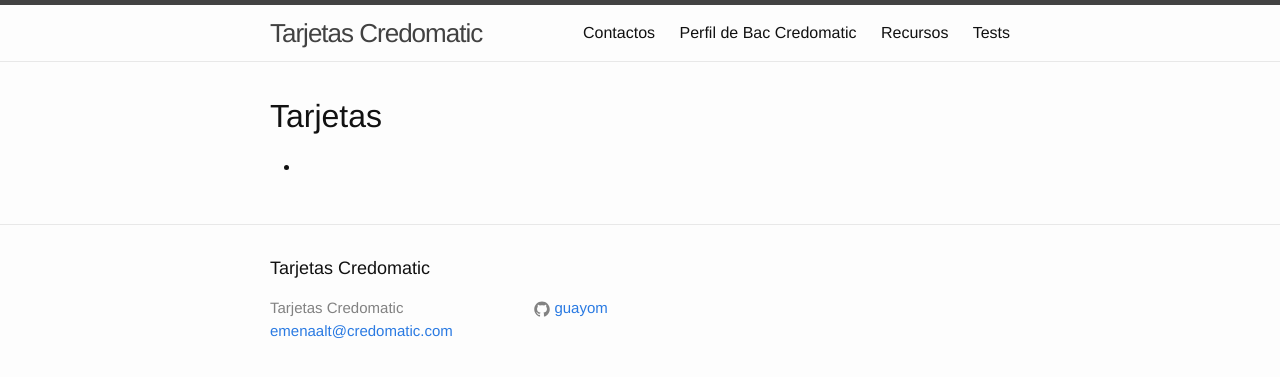
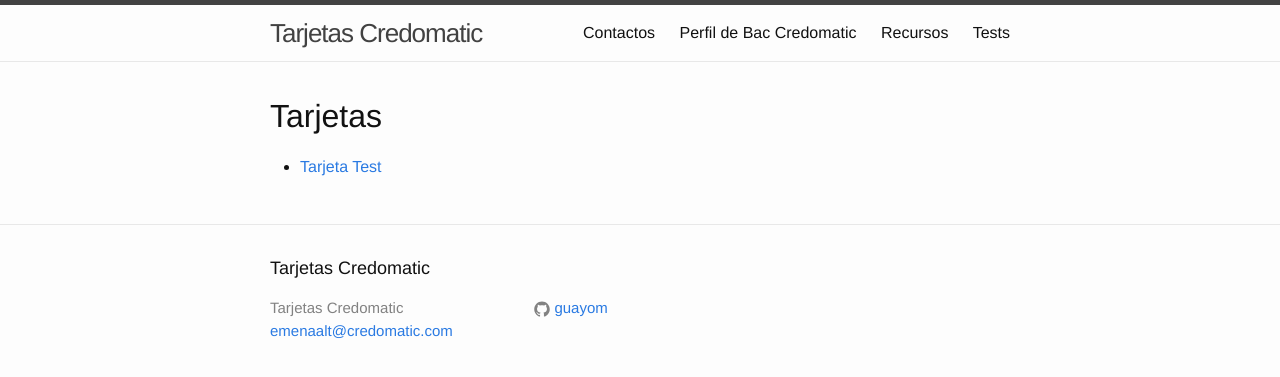
Before and after one commit to guayom/tarjetas, a Jekyll site: the page built from index.html, in a window 1280 px wide. Shown: the top 377 px of the page. Built offline with Jekyll 4.4.1, drawn with Linux system fonts in a browser that asks for light colours.

Commit message:
Fixed index

```diff
--- a/index.html
+++ b/index.html
@@ -6,7 +6,7 @@ layout: default
   <h1>Tarjetas</h1>
   <ul>
     {% for tarjeta in site.tarjetas %}
-      <li><a href="{{ tartjeta.url}}">{{ tartjeta.title}}</a></li>
+      <li><a href="{{ tarjeta.url}}">{{ tarjeta.title}}</a></li>
     {% endfor %}
   </ul>
 </div>
```
